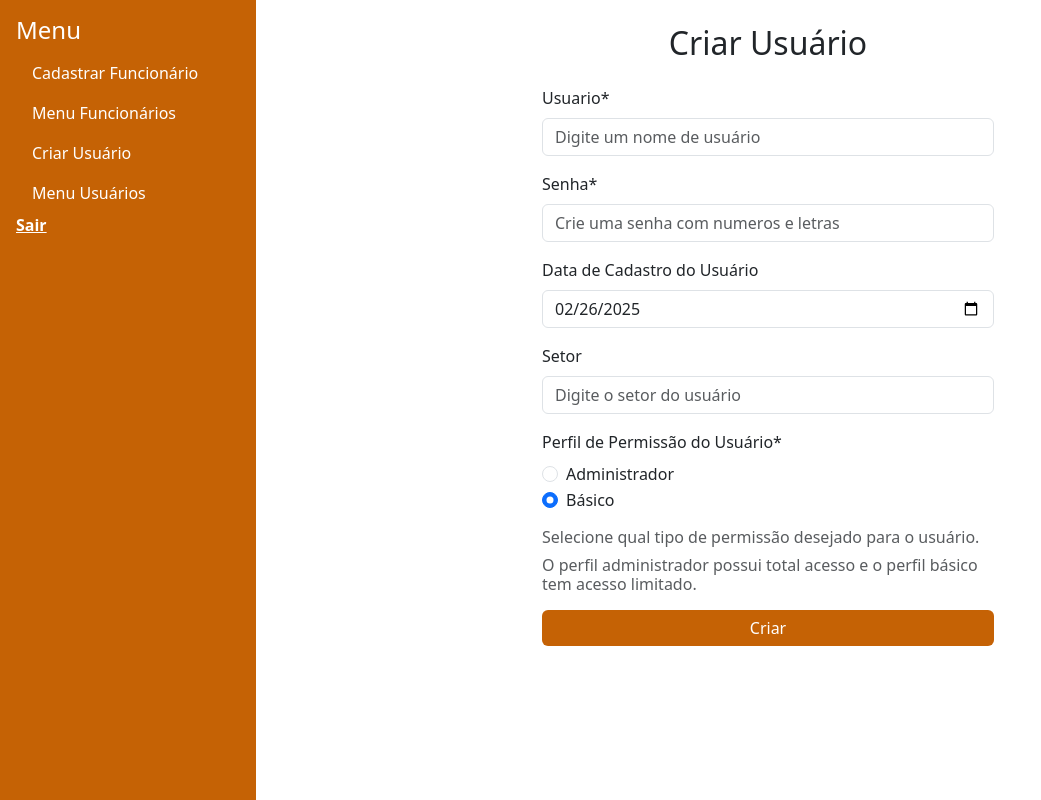
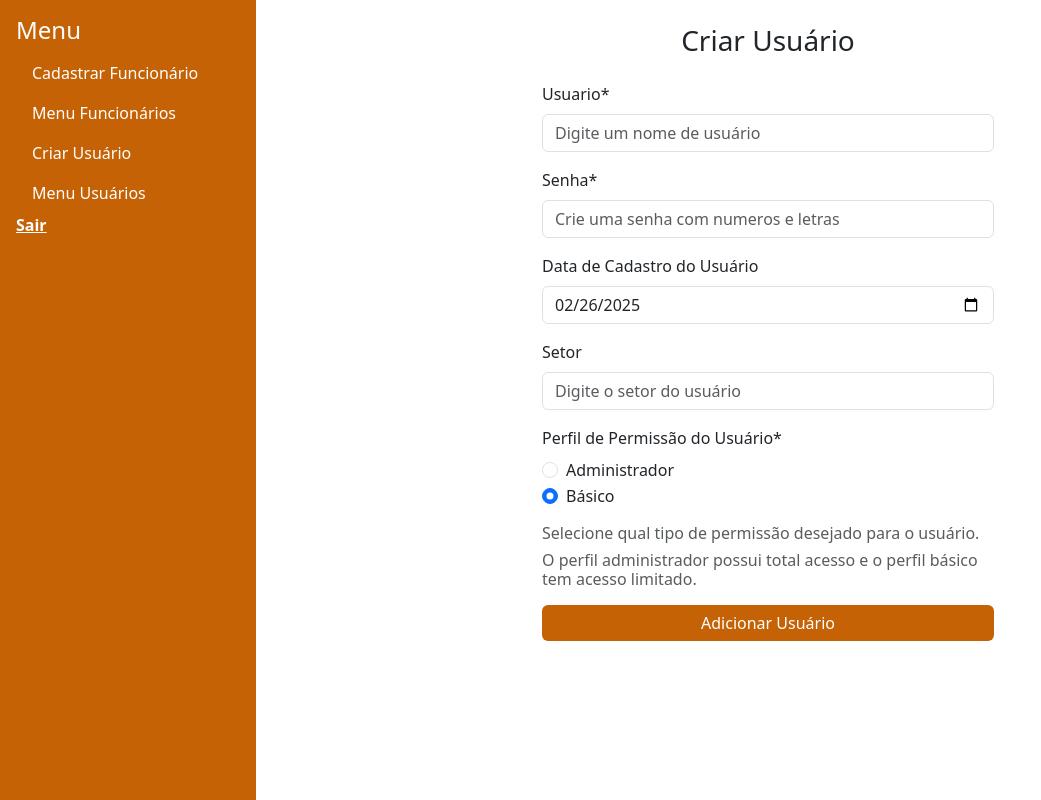
Before and after one commit to Laryssa75/Automatiza-o_aniversario, a Django app: page /funcionarios/admin/criar-usuario/ in a window 1280 px wide. Shown: the whole page, without its empty margins (0-1041 px from the left). Run offline with Django 5.2, Linux system fonts and the light colour scheme; data comes from the database, SQL or seed files in the repository; both versions use the stored data as it was after the commit; parts of the project's set-up code (start-up, migrations or seed data) failed here and were passed over.

Commit message:
botão de editar dentro do formulário de usuário concluído

```diff
--- a/aniversario/funcionarios/templates/admin/criar_usuario.html
+++ b/aniversario/funcionarios/templates/admin/criar_usuario.html
@@ -16,12 +16,17 @@
     <div class="container d-flex justify-content-center align-items-center min-vh-70">
         <div class="row w-100">
             <div class="col-lg-6 col-md-8 col-sm-12 mx-auto">
-                <h2 class="text-center mb-4">Criar Usuário</h2>
 
                 <!--Formulario de criação de formulário-->
                 <form method="POST"
-                    action="{% if form_usuario.instance.id_usuario %}{% url 'funcionarios:criar_usuario' %}{% endif %}">
+                    action="{% if form_usuario.instance.id_usuario %}{% url 'funcionarios:editar_usuario' form_usuario.instance.id_usuario %}{% else %}{% url 'funcionarios:criar_usuario' %}{% endif %}">
                     {% csrf_token %}
+
+                        {% if form_usuario.instance.id_usuario %}
+                            <h3 class="text-center mb-4">Editar Usuário</h3>
+                        {% else %}
+                            <h3 class="text-center mb-4">Criar Usuário</h3>
+                        {% endif %}
 
                     <div class="mb-3">
                         <label for="{{ form_usuario.usuario.id_for_label }}" class="form-label">Usuario*</label>
@@ -129,7 +134,11 @@
 
 
                     <button type="submit" class="btn btn-primary w-100" style="background-color: #c56205 !important; border: #b85c07;">
-                        Criar
+                        {% if form_usuario.instance.id_usuario %} <!--verifica se é edição-->
+                            Salvar Alterações
+                        {% else %}
+                            Adicionar Usuário
+                        {% endif %}
                     </button>
 
                 </form>
--- a/aniversario/funcionarios/urls.py
+++ b/aniversario/funcionarios/urls.py
@@ -16,4 +16,5 @@ urlpatterns = [
     path('admin/criar-usuario/', views.criar_usuario, name='criar_usuario'),
     path('admin/menu-usuarios/', views.menu_usuarios, name='menu_usuarios'),
     path('admin/excluir-usuario/<path:nome_usuario>/', views.excluir_usuario, name='excluir_usuario'),
+    path('admin/editar-usuario/<int:id_usuario>/', views.editar_usuario, name='editar_usuario'),
 ]
--- a/aniversario/funcionarios/views.py
+++ b/aniversario/funcionarios/views.py
@@ -279,6 +279,32 @@ def excluir_usuario(request, nome_usuario):
         messages.success(request, "Usuário excluído com sucesso.")
     return redirect('funcionarios:menu_usuarios')
 
+def editar_usuario(request, id_usuario):
+    #Buscar o usuário com o 'id_usuario' fornecido
+    usuario = get_object_or_404(UsuarioBasico, id_usuario=id_usuario)
+    print(f"Dados do usuário: {usuario.usuario}, {usuario.perfil}, {usuario.id_usuario}")
+
+    if request.method == 'POST':
+        form_editar = UsuarioForm(request.POST, instance=usuario)
+
+        if form_editar.is_valid():
+            form_editar.save()
+            messages.success(request, "Usuario alterado com sucesso.")
+            return redirect('funcionarios:menu_usuarios')
+        else:
+            messages.error(request, "Falha ao editar o cadastro do usuário.")
+            print(f"Erros ao editar: {form_editar.errors}")
+
+    else:
+        #Se for um GET, cria o formulário com os dados do usuário
+        form_editar = UsuarioForm(instance=usuario)
+
+    #Retorna o formulário no caso de GET ou erro de validação
+    return render(request, 'admin/criar_usuario.html', {
+        'form_usuario': form_editar,
+        'data_atual': timezone.now().date(),
+    })
+
 def logout_and_redirect(request):
     logout(request)
     #return render (request, 'funcionarios/login.html') #esse caminho faz o caminho para o template login.html
```
Also changed, not shown: aniversario/funcionarios/templates/admin/menu_usuarios.html (+8 -0 lines), aniversario/db.sqlite3.
